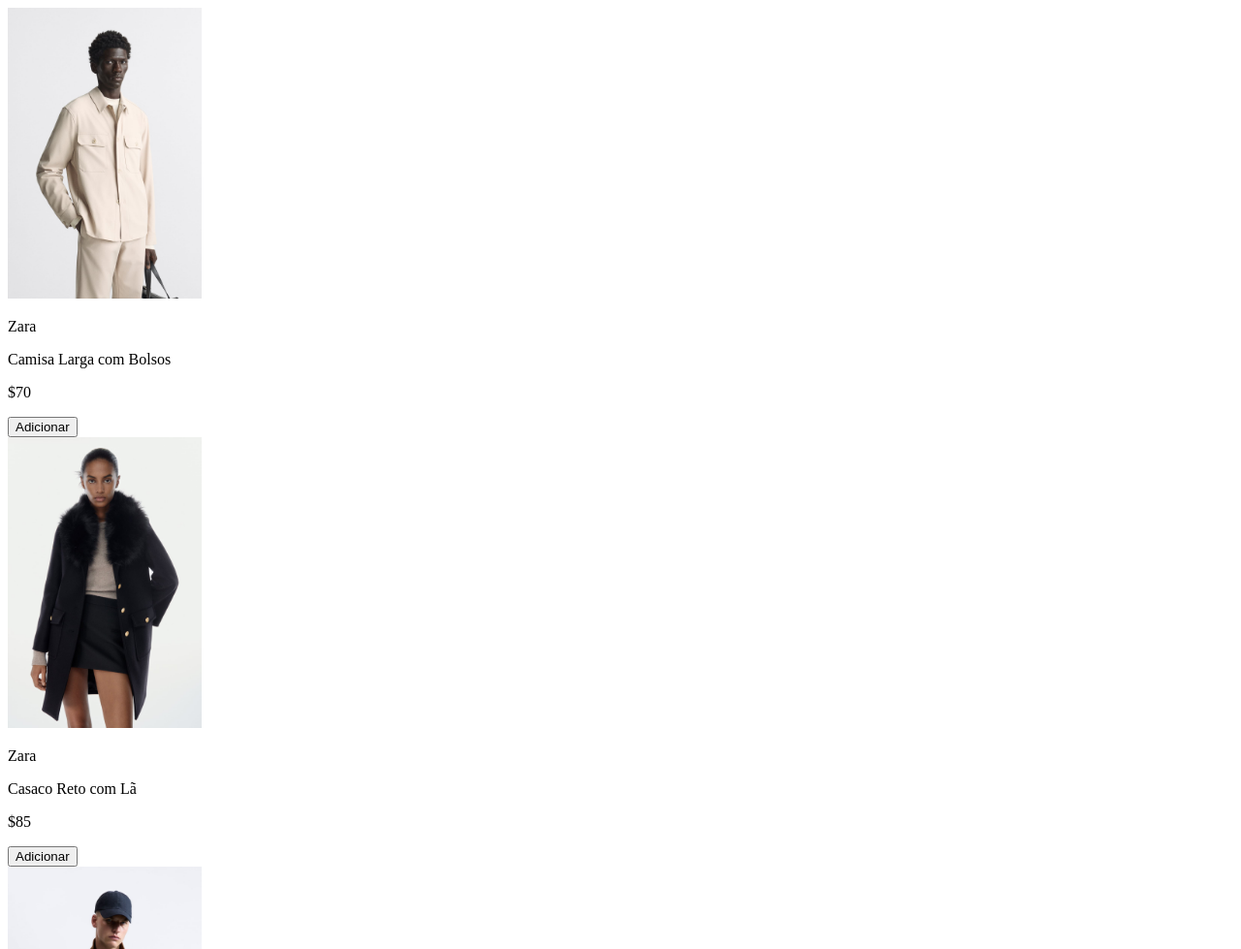
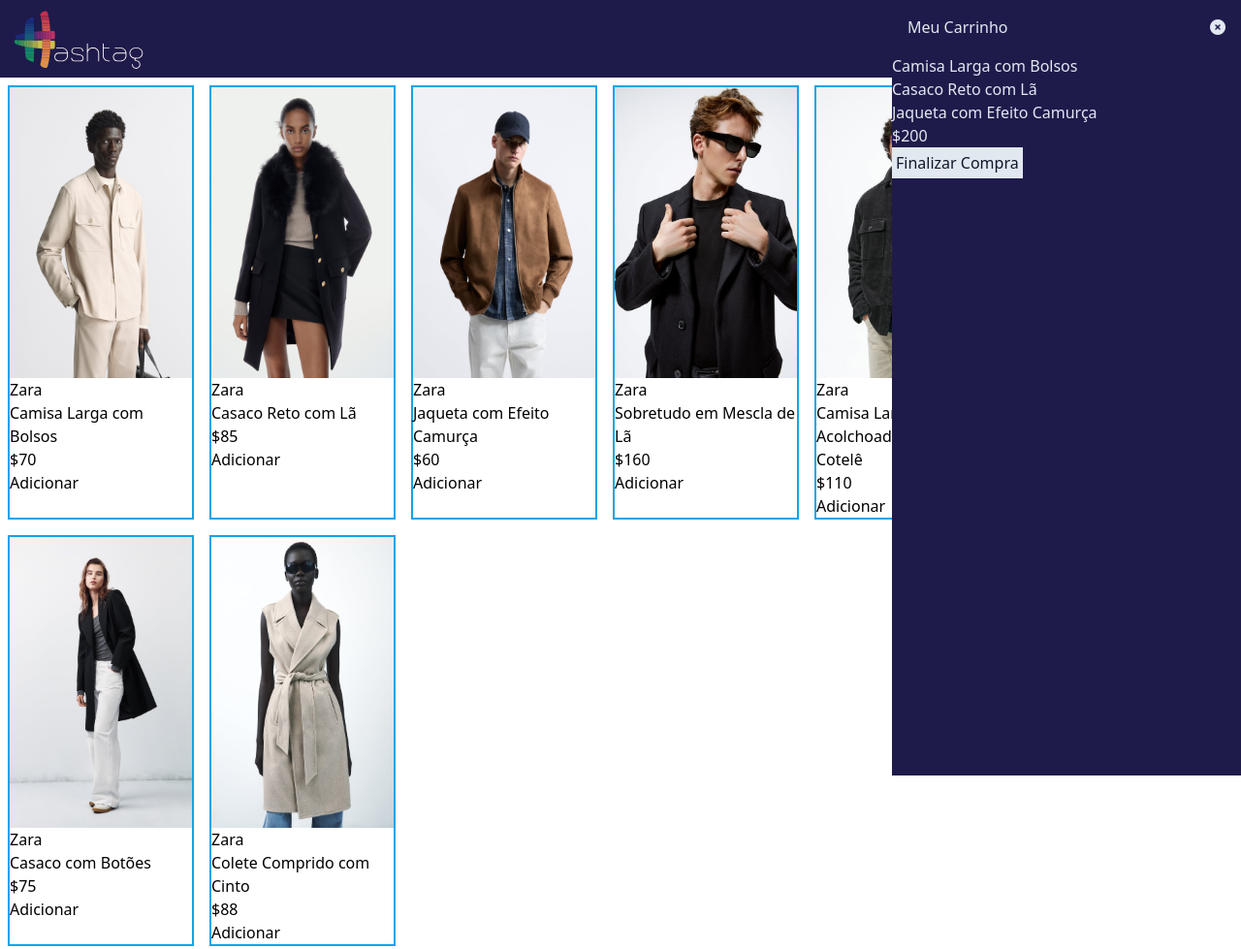
Before and after one commit to brenoferreiralima/intensivao-js-hashtag, a website built with Vite: page Magazine Hashtag/index.html in a window 1280 px wide. Shown: the top 979 px of the page at 97% size. Built offline with nearby package versions, Linux system fonts and the light colour scheme.

Commit message:
att aula 2

```diff
--- a/Magazine Hashtag/index.html
+++ b/Magazine Hashtag/index.html
@@ -4,13 +4,33 @@
   <meta charset="UTF-8">
   <meta name="viewport" content="width=device-width, initial-scale=1.0">
   <title>Document</title>
-  <link rel="stylesheet" href="style.css">
+  <link rel="stylesheet" href="./style.css">
+  <link rel="stylesheet" href="https://cdnjs.cloudflare.com/ajax/libs/font-awesome/6.4.2/css/all.min.css" integrity="sha512-z3gLpd7yknf1YoNbCzqRKc4qyor8gaKU1qmn+CShxbuBusANI9QpRohGBreCFkKxLhei6S9CQXFEbbKuqLg0DA==" crossorigin="anonymous" referrerpolicy="no-referrer" />
 </head>
 <body>
-	<header></header>
+	<section id="carrinho" class="fixed top-0 right-[0px] bg-indigo-950 text-slate-200 h-screen w-[360px]">
+		<div id="cabecalho-carrinho" class="flex justify-between m-4">
+			<p>Meu Carrinho</p>
+			<button id="fechar-carrinho"><i class="fa-solid fa-circle-xmark"></i></button>
+		</div>
+		<section id="produtos-carrinho">
+			<p>Camisa Larga com Bolsos</p>
+			<p>Casaco Reto com Lã</p>
+			<p>Jaqueta com Efeito Camurça</p>
+		</section>
+		<p id="preco-total">$200</p>
+		<button class="bg-slate-200 text-slate-900 p-1">Finalizar Compra</button>
+	</section>
+	<header class="flex justify-between bg-indigo-950 p-2">
+		<img class="h-16" src="./assets/logo/hashtag.svg" alt="Logo do Magazine Hashtag">
+		<div class="flex items-end text-slate-200 gap-2 mx-2">
+			<button id="abrir-carrinho"><i class="fa-solid fa-cart-shopping"></i></button>
+			<button><i class="fa-solid fa-user"></i></button>
+		</div>
+	</header>
 	<main>
-		<section id="container-produto"></section>
+		<section id="container-produto" class="flex flex-wrap"></section>
 	</main>
-	<script src="./main.js"></script>
+	<script type="module" src="./main.js"></script>
 </body>
 </html>
--- a/Magazine Hashtag/main.js
+++ b/Magazine Hashtag/main.js
@@ -1,3 +1,5 @@
+import { inicializarCarrinho } from "../src/menuCarrinho";
+
 const catalogo = [
 	{
 	  id: 1,
@@ -67,7 +69,7 @@
 
 
 for (const produto of catalogo) {
-	const cartaoProduto = `	<div id="card-produto-${produto.id}">
+	const cartaoProduto = `	<div class="border-solid border-2 border-sky-500 w-48 m-2" id="card-produto-${produto.id}">
 								<img src="./assets/img/${produto.imagem}" alt="Produto 1" style="height: 300px;">
 								<p>${produto.marca}</p>
 								<p>${produto.nome}</p>
@@ -76,3 +78,5 @@
 							</div> `;
 	document.getElementById("container-produto").innerHTML += cartaoProduto;
 }
+
+inicializarCarrinho();
--- a/Magazine Hashtag/package.json
+++ b/Magazine Hashtag/package.json
@@ -9,6 +9,9 @@
     "preview": "vite preview"
   },
   "devDependencies": {
-    "vite": "^4.4.5"
+    "autoprefixer": "^10.4.15",
+    "postcss": "^8.4.29",
+    "tailwindcss": "^3.3.3",
+    "vite": "^4.4.9"
   }
 }
--- /dev/null
+++ b/Magazine Hashtag/postcss.config.js
@@ -0,0 +1,6 @@
+export default {
+    plugins: {
+        tailwindcss: {},
+        autoprefixer: {},
+    }
+}
--- a/Magazine Hashtag/style.css
+++ b/Magazine Hashtag/style.css
@@ -0,0 +1,3 @@
+@tailwind base;
+@tailwind components;
+@tailwind utilities;
--- /dev/null
+++ b/Magazine Hashtag/tailwind.config.js
@@ -0,0 +1,8 @@
+/** @type {import('tailwindcss').Config} */
+export default {
+  content: ["./src/**/*.{html,js}", "./*.{html,js}"],
+  theme: {
+    extend: {},
+  },
+  plugins: [],
+}
--- /dev/null
+++ b/src/menuCarrinho.js
@@ -0,0 +1,17 @@
+function abrirCarrinho() {
+    document.getElementById('carrinho').classList.remove('right-[-360px]');
+    document.getElementById('carrinho').classList.add('right-[0px]');
+}
+
+function fecharCarrinho() {
+    document.getElementById('carrinho').classList.remove('right-[0px]');
+    document.getElementById('carrinho').classList.add('right-[-360px]');
+}
+
+export function inicializarCarrinho() {
+    const botaoFecharCarrinho = document.getElementById('fechar-carrinho');
+    const botaoAbrirCarrinho = document.getElementById('abrir-carrinho');
+
+    botaoFecharCarrinho.addEventListener('click', fecharCarrinho);
+    botaoAbrirCarrinho.addEventListener('click', abrirCarrinho);
+}
```
Also changed, not shown: 1 other file.
